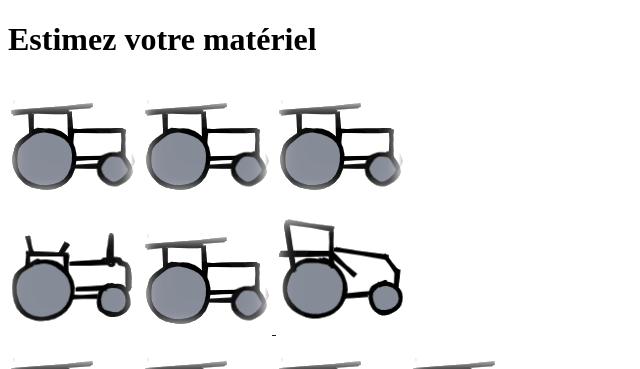
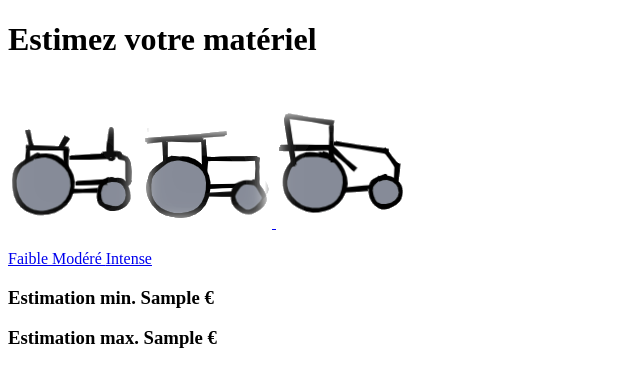
Before and after one commit to WildCodeSchool/reims-php-2009-hackathon-agricollab, a Symfony app: template templates/equipment/simple.html.twig in a window 1280 px wide. Shown: the top 369 px of the page, without its empty margins (0-640 px from the left). Run offline with Twig, Linux system fonts and the light colour scheme; the template is opened without the code that fills it: most values are stand-ins (such as "Sample title", 1, 10 or a date in 2020); some libraries are stand-ins or nearby versions.

Commit message:
fix more style with css and added harvester to route

```diff
--- a/templates/_navigation.html.twig
+++ b/templates/_navigation.html.twig
@@ -7,7 +7,7 @@
     <a href="{{ path('equipment_index') }}"><img src="{{ asset('/build/images/trakteur.4bda1c66.png') }}" alt="Equipement" class="navbar-icon"/></a>
     {% endif %}
 
-    {% if app.request.pathinfo == path('simple_equipment') %}
+    {% if app.request.pathinfo == path('simple_equipment_tractor') %}
     <a href="/"><img src="{{ asset('/build/images/home_hover.524edb45.png') }}" alt="Accueil" class="navbar-icon"/></a>
     {% else %}
     <a href="/"><img src="{{ asset('/build/images/home.54c8cb3f.png') }}" alt="Accueil" class="navbar-icon"/></a>
--- a/templates/equipment/simple.html.twig
+++ b/templates/equipment/simple.html.twig
@@ -5,9 +5,9 @@
 {% block body %}
     <h1>Estimez votre matériel</h1>
     <div class="tractorSize">
-        <a href="?size=small"><img class="{{size == 'small'? 'selected': 'notSelected'}} small " src="{{ asset('build/images/averageTractor.png') }}"></a>
-        <a href="?size=medium" ><img class="{{size == 'medium'? 'selected': 'notSelected'}} medium" src="{{ asset('build/images/averageTractor.png') }}"></a>
-        <a href="?size=large" ><img class="{{size == 'large'? 'selected': 'notSelected'}} large" src="{{ asset('build/images/averageTractor.png') }}"></a>
+        <a class="small" href="?size=small"><img class="{{size == 'small'? 'selected': 'notSelected'}} small " src="{{ app.request.pathinfo == path('simple_equipment_tractor')? asset('build/images/averageTractor.png'): app.request.pathinfo == path('simple_equipment_harvester')? asset('build/images/Harvester.png') }}"></a>
+        <a class ="medium" href="?size=medium" ><img class="{{size == 'medium'? 'selected': 'notSelected'}} medium " src="{{ app.request.pathinfo == path('simple_equipment_tractor')? asset('build/images/averageTractor.png'): app.request.pathinfo == path('simple_equipment_harvester')? asset('build/images/Harvester.png') }}"></a>
+        <a class="large" href="?size=large" ><img class="{{size == 'large'? 'selected': 'notSelected'}} large " src="{{ app.request.pathinfo == path('simple_equipment_tractor')? asset('build/images/averageTractor.png'): app.request.pathinfo == path('simple_equipment_harvester')? asset('build/images/Harvester.png') }}"></a>
     </div>
 
     <div class="tractorAge">
@@ -17,10 +17,10 @@
     </div>
 
     <div class="tractorColor">
-        <a href="?color=red" ><img class="{{color == 'red'? 'selected': 'red'}} " src="{{ asset('build/images/averageTractor.png') }}"></a>
-        <a href="?color=yellow" ><img class="{{color == 'yellow'? 'selected': 'yellow'}} "src="{{ asset('build/images/averageTractor.png') }}"> </a>
-        <a href="?color=blue" ><img class="{{color == 'blue'? 'selected': 'blue'}} "src="{{ asset('build/images/averageTractor.png') }}"></a>
-        <a href="?color=green" ><img class="{{color == 'green'? 'selected': 'green'}} "src="{{ asset('build/images/averageTractor.png') }}"></a>
+        <a href="?color=red" ><img class="{{ color == 'red'? 'selected': 'notSelected'}} red " src="{{ app.request.pathinfo == path('simple_equipment_tractor')? asset('build/images/averageTractor.png'): app.request.pathinfo == path('simple_equipment_harvester')? asset('build/images/Harvester.png') }}"></a>
+        <a href="?color=yellow" ><img class="{{ color == 'yellow'? 'selected': 'notSelected'}} yellow " src="{{ app.request.pathinfo == path('simple_equipment_tractor')? asset('build/images/averageTractor.png'): app.request.pathinfo == path('simple_equipment_harvester')? asset('build/images/Harvester.png') }}"></a>
+        <a href="?color=blue" ><img class="{{ color == 'blue'? 'selected': 'notSelected'}} blue " src="{{ app.request.pathinfo == path('simple_equipment_tractor')? asset('build/images/averageTractor.png'): app.request.pathinfo == path('simple_equipment_harvester')? asset('build/images/Harvester.png') }}"></a>
+        <a href="?color=green" ><img class="{{ color == 'green'? 'selected': 'notSelected'}} green " src="{{ app.request.pathinfo == path('simple_equipment_tractor')? asset('build/images/averageTractor.png'): app.request.pathinfo == path('simple_equipment_harvester')? asset('build/images/Harvester.png') }}"></a>
     </div>
 
     <div class="tractorUsage">
@@ -29,7 +29,8 @@
         <a href="?usage=intense" class="{{usage == 'intense'? 'selected': 'red'}} ">Intense </a>
     </div>
 
-    <h3 class="result">{{ result }} €</h3>
+    <h3 class="result"> Estimation min.  {{ resultMin}} €</h3>
+    <h3 class="result"> Estimation max. {{resultMax}} € </h3>
     <a class="refine" href="{{ path('equipment_new') }}">Affiner</a>
     <details>
     <summary>*détails du calcul</summary>
@@ -41,8 +42,7 @@
     A=((Vc-Vr)/T)/H
     *T=8
     </details>
-    <p>{{resultMin}} - {{resultMax}}</p>
-    <a href="{{ path('equipment_index') }}">Liste du materiel</a>
-    <a href="{{ path('equipment_new') }}">Affiner</a>
+
+
 
 {% endblock %}
```
Also changed, not shown: assets/styles/app.scss (+22 -6 lines), src/Controller/EquipmentController.php (+5 -3 lines), assets/images/Harvester.png (added).
